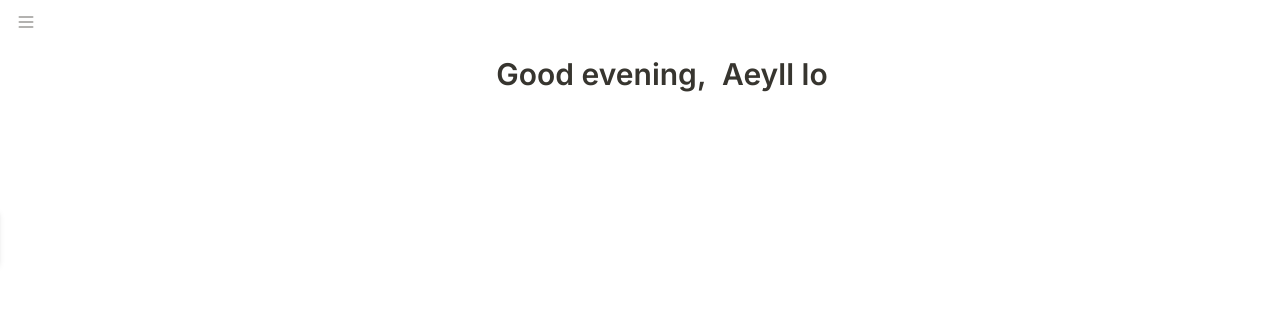
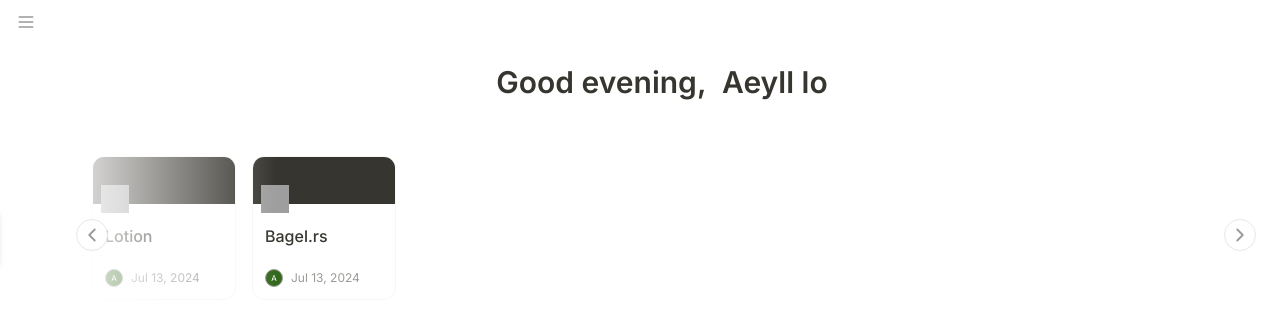
Before and after one commit to aeyll-11/lotion, a Next.js app: page /documents in a window 1280 px wide. Shown: the top 326 px of the page. Built offline with nearby package versions, Linux system fonts and the light colour scheme; grey boxes are pictures that could not be loaded.

Commit message:
feat: card and carousel fix some issue related to data declaration

```diff
--- a/src/app/(main)/documents/_components/DocumentCard.tsx
+++ b/src/app/(main)/documents/_components/DocumentCard.tsx
@@ -1,14 +1,41 @@
 import { type Document } from '@/interface/document.interface';
+import { RootState } from '@/lib/store/store';
+import { useSelector } from 'react-redux';
 
 interface Props {
   document: Document;
 }
 
 export default function DocumentCard({ document }: Props) {
+  const user = useSelector((state: RootState) => state.user);
+
   return (
-    <div>
-      {document.userId}
-      {document.properties.title}
+    <div className="relative flex h-36 w-36 cursor-pointer flex-col overflow-hidden rounded-xl border border-default-200 bg-default-100 hover:border-default-300">
+      <div className="h-1/3 bg-text-default"></div>
+      <img className="absolute left-2 top-7 flex h-7 w-7" src={document.properties.icon} />
+      <div className="flex h-2/3 flex-col justify-between p-3">
+        <div className="mt-2 text-ellipsis font-medium">{document.properties.title}</div>
+        <div className="flex items-center gap-2">
+          <div className="flex h-3 w-3 items-center justify-center rounded-full border border-default-400 bg-text-green p-2 text-[8px] text-default-100">
+            <span>{user.nickname.charAt(0)}</span>
+          </div>
+          <DisplayDate date={document.createdAt} />
+        </div>
+      </div>
     </div>
   );
 }
+
+interface DisplayDateProps {
+  date: Date;
+}
+
+function DisplayDate({ date }: DisplayDateProps) {
+  const formattedDate = date.toLocaleDateString('en-US', {
+    year: 'numeric',
+    month: 'short',
+    day: 'numeric',
+  });
+
+  return <p className="text-xs text-text-grey">{formattedDate}</p>;
+}
--- a/src/app/(main)/documents/_components/Navigation.tsx
+++ b/src/app/(main)/documents/_components/Navigation.tsx
@@ -74,7 +74,7 @@ export default function Navigation(): JSX.Element {
       <aside
         ref={sidebarRef}
         className={classNameMerge(
-          'bg-white fixed top-52 flex h-fit w-[240px] flex-col rounded p-4 shadow-md transition-transform duration-300',
+          'fixed top-52 z-30 flex h-fit w-[240px] flex-col rounded bg-default-100 p-4 shadow-md transition-transform duration-300',
           !isNavOpen && 'translate-x-full',
         )}
         style={{ transform: isNavOpen ? 'translateX(0)' : 'translateX(-100%)' }}
@@ -89,6 +89,7 @@ export default function Navigation(): JSX.Element {
             onMouseLeave={handleMouseLeave}
             onMouseOver={handleMouseOver}
             className="rounded p-1 hover:bg-default-300"
+            role="button"
           >
             {!isNavOpen ? (
               <MenuIcon className="h-5 w-5 opacity-50" role="button" />
--- a/src/app/(main)/documents/page.tsx
+++ b/src/app/(main)/documents/page.tsx
@@ -1,14 +1,23 @@
 'use client';
 
+import Carousel from '@/components/Carousel';
+import { type Document } from '@/interface/document.interface';
+import { RootState } from '@/lib/store/store';
+import { useSelector } from 'react-redux';
+import DocumentCard from './_components/DocumentCard';
 import Navigation from './_components/Navigation';
 import Welcoming from './_components/Welcoming';
 
 export default function Documents() {
+  const documents = useSelector((state: RootState) => state.documents);
   return (
     <div className="flex w-full">
       <Navigation />
-      <div className="h-full w-full p-4">
+      <div className="h-full w-full p-6">
         <Welcoming />
+        <Carousel items={documents}>
+          {(item: Document) => <DocumentCard document={item} />}
+        </Carousel>
       </div>
     </div>
   );
--- /dev/null
+++ b/src/components/Carousel.tsx
@@ -0,0 +1,98 @@
+import { ChevronLeft, ChevronRight } from 'lucide-react';
+import { ReactElement, useRef, useState } from 'react';
+
+interface CarouselProps<T> {
+  items: T[];
+  children: (item: T) => ReactElement;
+}
+
+const Carousel = <T,>({ items, children }: CarouselProps<T>) => {
+  const [currentIndex, setCurrentIndex] = useState(0);
+  const [isSliding, setIsSliding] = useState(false);
+  const [isDragging, setIsDragging] = useState(false);
+  const [startX, setStartX] = useState(0);
+  const [translateX, setTranslateX] = useState(0);
+
+  const carouselRef = useRef<HTMLDivElement>(null);
+
+  const nextSlide = () => {
+    if (isSliding) return;
+    setIsSliding(true);
+    setTimeout(() => {
+      setCurrentIndex((prevIndex) => Math.min(prevIndex + 1, items.length - 1));
+      setIsSliding(false);
+    }, 50); // Duration of the slide animation
+  };
+
+  const prevSlide = () => {
+    if (isSliding) return;
+    setIsSliding(true);
+    setTimeout(() => {
+      setCurrentIndex((prevIndex) => Math.max(prevIndex - 1, 0));
+      setIsSliding(false);
+    }, 50); // Duration of the slide animation
+  };
+
+  const handleMouseDown = (e: React.MouseEvent) => {
+    setIsDragging(true);
+    setStartX(e.clientX);
+    if (carouselRef.current) {
+      setTranslateX(carouselRef.current.scrollLeft);
+    }
+  };
+
+  const handleMouseMove = (e: React.MouseEvent) => {
+    if (!isDragging) return;
+    if (carouselRef.current) {
+      console.log(e.clientX);
+      const diffX = startX - e.clientX;
+      carouselRef.current.scrollLeft = translateX + diffX;
+    }
+  };
+
+  const handleMouseUp = () => {
+    setIsDragging(false);
+    if (carouselRef.current) {
+      const newIndex = Math.round(carouselRef.current.scrollLeft / carouselRef.current.clientWidth);
+      setCurrentIndex(newIndex);
+    }
+  };
+
+  return (
+    <div className="relative p-4">
+      <div className="pointer-events-none absolute left-0 top-0 z-10 h-full w-[200px] bg-gradient-to-r from-default-100/85"></div>
+      <div className="pointer-events-none absolute right-0 top-0 z-10 h-full w-[200px] bg-gradient-to-l from-default-100/85"></div>
+      <ChevronLeft
+        role="button"
+        size={300}
+        className="absolute left-0 top-[45%] z-20 h-8 w-8 cursor-pointer rounded-full border border-default-300 bg-default-100 p-1 text-text-grey"
+        onClick={prevSlide}
+      />
+      <div
+        className="relative w-full overflow-hidden rounded-lg"
+        ref={carouselRef}
+        onMouseDown={handleMouseDown}
+        onMouseMove={handleMouseMove}
+        onMouseUp={handleMouseUp}
+        onMouseLeave={handleMouseUp}
+      >
+        <div
+          className="flex w-1/2 gap-4 transition-transform duration-500"
+          style={{ transform: `translateX(-${currentIndex * 100}%)` }}
+        >
+          {items.map((item, index) => (
+            <div key={index}>{children(item)}</div>
+          ))}
+        </div>
+      </div>
+      <ChevronRight
+        role="button"
+        size={300}
+        className="absolute right-0 top-[45%] z-20 h-8 w-8 cursor-pointer rounded-full border border-default-300 bg-default-100 p-1 text-text-grey"
+        onClick={nextSlide}
+      />
+    </div>
+  );
+};
+
+export default Carousel;
--- a/src/components/IconPicker.tsx
+++ b/src/components/IconPicker.tsx
@@ -9,7 +9,7 @@ interface Props {
   setNewIcon: (newIcon: string) => void;
 }
 
-export default function IconPicker({setNewIcon}: Props) {
+export default function IconPicker({ setNewIcon }: Props) {
   const [isOpen, setIsOpen] = useState<boolean>(false);
   const dialogRef = useRef<SVGSVGElement>(null);
   const [modalPosition, setModalPosition] = useState<{ top: number; left: number }>({
@@ -30,7 +30,7 @@ export default function IconPicker({setNewIcon}: Props) {
 
   return (
     <>
-      <Plus ref={dialogRef}  onClick={() => setIsOpen(true)} className='h-4 w-4 cursor-pointer' />
+      <Plus ref={dialogRef} onClick={() => setIsOpen(true)} className="h-4 w-4 cursor-pointer" />
       <Dialog open={isOpen} onClose={() => setIsOpen(false)}>
         <div className="absolute" style={{ top: modalPosition.top, left: modalPosition.left }}>
           <EmojiPicker onEmojiClick={handleEmojiClick} />
--- /dev/null
+++ b/src/lib/store/documents.store.ts
@@ -0,0 +1,15 @@
+import { type Document } from '@/interface/document.interface';
+import { documents } from '@/utils/documents';
+import { createSlice } from '@reduxjs/toolkit';
+
+const initialState: Document[] = documents;
+
+const documentsSlice = createSlice({
+  name: 'documents',
+  initialState,
+  reducers: {},
+});
+
+export const {} = documentsSlice.actions;
+
+export default documentsSlice.reducer;
--- a/src/lib/store/store.ts
+++ b/src/lib/store/store.ts
@@ -1,10 +1,12 @@
 import { configureStore } from '@reduxjs/toolkit';
 import { TypedUseSelectorHook, useDispatch, useSelector } from 'react-redux';
+import documentsReducer from './documents.store';
 import userReducer from './user.store';
 
 export const store = configureStore({
   reducer: {
     user: userReducer,
+    documents: documentsReducer,
   },
 });
 
--- a/src/utils/documents.ts
+++ b/src/utils/documents.ts
@@ -1,26 +1,25 @@
 import { DocumentType, type Document } from '@/interface/document.interface';
-import { v4 as uuid } from 'uuid';
 import { user } from './user';
 
 export const documents: Document[] = [
   {
-    id: uuid(),
+    id: 'b6379ea1-3006-48d1-9251-e0f967794383',
     type: DocumentType.Page,
     userId: user.id,
     properties: {
       title: 'Lotion',
-      icon: "https://cdn.jsdelivr.net/npm/emoji-datasource-apple/img/apple/64/1f5d2-fe0f.png",
+      icon: 'https://cdn.jsdelivr.net/npm/emoji-datasource-apple/img/apple/64/1f5d2-fe0f.png',
     },
     createdAt: new Date(),
     updatedAt: new Date(),
   },
   {
-    id: uuid(),
+    id: 'c1b2f26b-ef09-4e72-a661-d47fc0e74da5',
     type: DocumentType.Page,
     userId: user.id,
     properties: {
       title: 'Bagel.rs',
-      icon: "https://cdn.jsdelivr.net/npm/emoji-datasource-apple/img/apple/64/1f980.png"
+      icon: 'https://cdn.jsdelivr.net/npm/emoji-datasource-apple/img/apple/64/1f980.png',
     },
     createdAt: new Date(),
     updatedAt: new Date(),
--- a/src/utils/user.ts
+++ b/src/utils/user.ts
@@ -1,8 +1,7 @@
 import { User } from '@/interface/user.interface';
-import { v4 as uuid } from 'uuid';
 
 export const user: User = {
-  id: uuid(),
+  id: '1',
   firstName: 'Aeyll',
   lastName: 'Lo',
   nickname: 'Aeyll lo',
--- a/tailwind.config.ts
+++ b/tailwind.config.ts
@@ -18,6 +18,7 @@ const config: Config = {
       text: {
         default: '#37352F',
         grey: '#9B9A97',
+        green: '#33691D',
       },
     },
     extend: {
```
